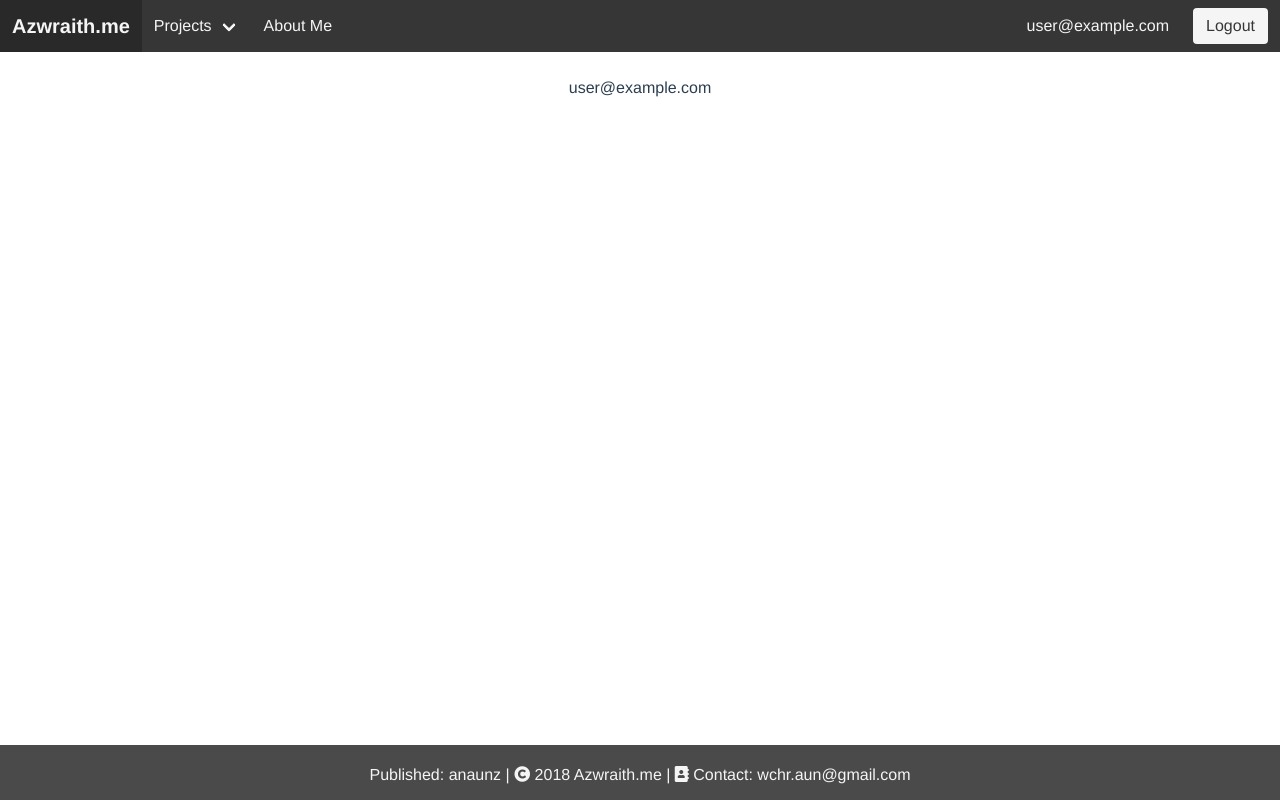
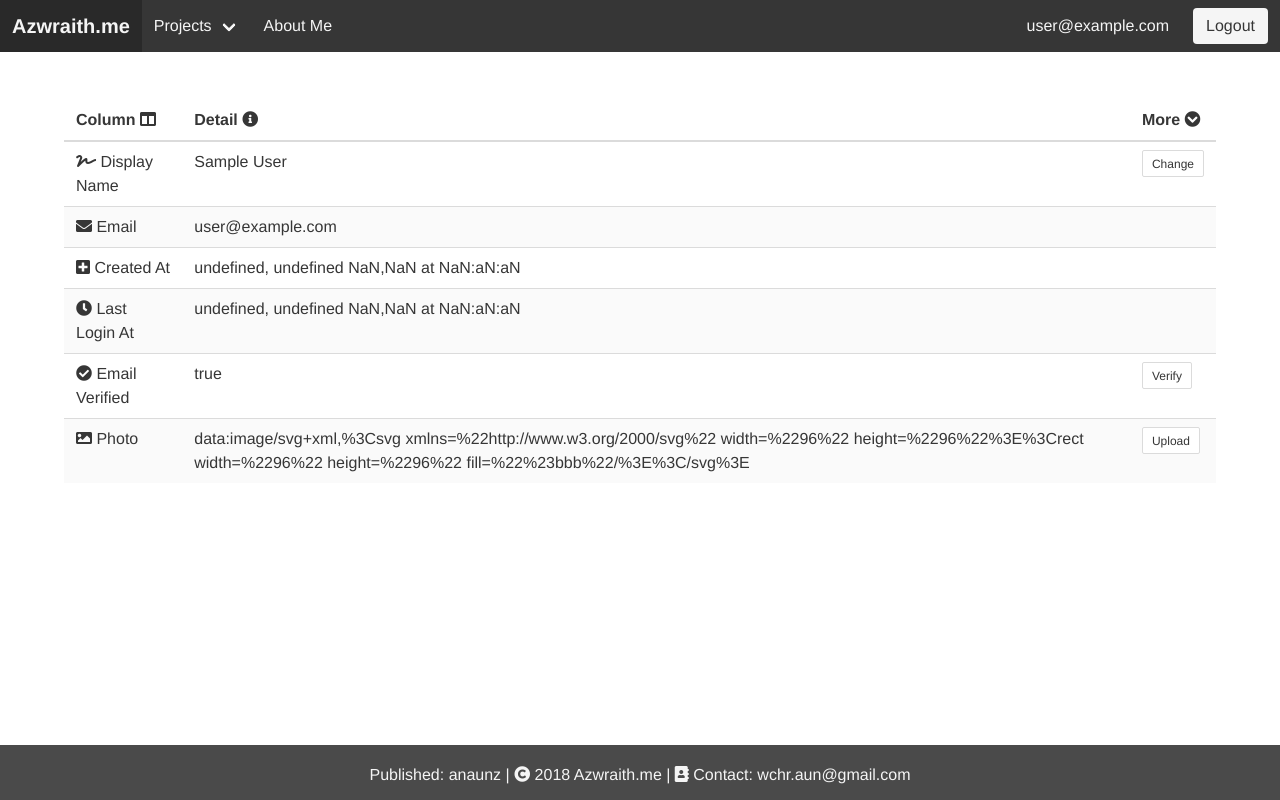
Before and after one commit to wchr-aun/wchr.aun, a Vue app: page /user in a window 1280 px wide. Built offline with nearby package versions, Linux system fonts and the light colour scheme; no server answers; sample sign-in values are in the browser's storage.

Commit message:
Added User page

```diff
--- a/public/index.html
+++ b/public/index.html
@@ -10,6 +10,7 @@
     <link rel="stylesheet" href="https://use.fontawesome.com/releases/v5.6.1/css/all.css" integrity="sha384-gfdkjb5BdAXd+lj+gudLWI+BXq4IuLW5IT+brZEZsLFm++aCMlF1V92rMkPaX4PP" crossorigin="anonymous">
   </head>
   <body>
+    <script src="https://code.jquery.com/jquery-3.3.1.js" integrity="sha256-2Kok7MbOyxpgUVvAk/HJ2jigOSYS2auK4Pfzbm7uH60=" crossorigin="anonymous"></script>
     <noscript>
       <strong>We're sorry but Azwraith.me doesn't work properly without JavaScript enabled. Please enable it to continue.</strong>
     </noscript>
--- a/src/App.vue
+++ b/src/App.vue
@@ -1,9 +1,11 @@
 <template>
   <div id="app">
     <Navbar />
-    <br>
-    <div id="main"><router-view/></div>
-    <br>
+    <div id="main">
+      <section class="section">
+        <router-view/>
+      </section>
+    </div>
     <Footer />
   </div>
 </template>
--- a/src/components/About.vue
+++ b/src/components/About.vue
@@ -60,16 +60,16 @@
       <div class="box">
         <div class="has-text-left">
           #{{comment.id}} |
-          <small>Posted by: <{{comment.data().postedby}}></small>
+          <small>Posted by: &lt;{{comment.data().postedby}}&gt;</small>
           <div class="is-size-7">Posted at: {{timeStampToText(comment.data().postedat)}}</div>
         </div><hr>
         <div class="notification has-background-grey-lighter">
           <div class="columns">
-            <div class="column is-1 has-text-right">Comment:</div>
+            <div class="column is-1 has-text-right is-hidden-touch">Comment:</div>
             <div class="column is-10 has-text-left">{{comment.data().post}}</div>
           </div>
         </div>
-      </div>
+      </div><small></small>
     </div>
 
   </div>
--- a/src/components/Navbar.vue
+++ b/src/components/Navbar.vue
@@ -2,20 +2,23 @@
   <nav class="navbar is-dark" role="navigation" aria-label="main navigation">
   <div class="navbar-brand">
     <router-link to="/" class="navbar-item"><h5 class="title is-5 has-text-white-ter">Azwraith.me</h5></router-link>
+    <a id="burgerd" role="button" class="navbar-burger burger" aria-label="menu" aria-expanded="false" data-target="navbarBasicExample" @click="dropdown">
+      <span aria-hidden="true"></span>
+      <span aria-hidden="true"></span>
+      <span aria-hidden="true"></span>
+    </a>
   </div>
 
-  <div class="navbar-menu has-text-white">
+  <div id="navbarBasicExample" class="navbar-menu has-text-white">
     <div class="navbar-start">
       <div class="navbar-item has-dropdown is-hoverable">
         <a class="navbar-link">Projects</a>
         <div class="navbar-dropdown">
-          <a class="navbar-item">Information</a>
-          <hr class="navbar-divider">
           <a class="navbar-item" href="https://vcabb.azwraith.me">VC-ABB</a>
           <a class="navbar-item" href="https://sgws.azwraith.me">SGWS</a>
         </div>
       </div>
-      <div class="navbar-item"><router-link to="/about" class="has-text-white-ter">About Me</router-link></div>
+      <router-link to="/about" class="navbar-item">About Me</router-link>
     </div>
 
     <div class="navbar-end">
@@ -98,6 +101,16 @@ export default {
       firebase.auth().signOut().then(noData => {
         this.$router.go()
       })
+    },
+    dropdown () {
+      if ($('#burgerd').hasClass('is-active')){
+        document.querySelector('.navbar-burger').classList.remove('is-active')
+        document.querySelector('.navbar-menu').classList.remove('is-active')
+      }
+      else{
+        document.querySelector('.navbar-burger').classList.add('is-active')
+        document.querySelector('.navbar-menu').classList.add('is-active')
+      }
     }
   }
 }
--- a/src/components/User.vue
+++ b/src/components/User.vue
@@ -1,6 +1,46 @@
 <template>
   <div class="container">
-    {{currentUser.email}}
+    <table class="table is-fullwidth is-hoverable is-striped">
+      <thead>
+        <tr>
+          <th>Column <i class="fas fa-columns"></i></th>
+          <th>Detail <i class="fas fa-info-circle"></i></th>
+          <th>More <i class="fas fa-chevron-circle-down"></i></th>
+        </tr>
+      </thead>
+      <tbody>
+        <tr>
+          <td><i class="fas fa-signature"></i> Display Name</td>
+          <td>{{currentUser.displayName}}</td>
+          <td><a class="button is-small">Change</a></td>
+        </tr>
+        <tr>
+          <td><i class="fas fa-envelope"></i> Email</td>
+          <td>{{currentUser.email}}</td>
+          <td></td>
+        </tr>
+        <tr>
+          <td><i class="fas fa-plus-square"></i> Created At</td>
+          <td>{{timeStampToText(Number(currentUser.metadata.a))}}</td>
+          <td></td>
+        </tr>
+        <tr>
+          <td><i class="fas fa-clock"></i> Last Login At</td>
+          <td>{{timeStampToText(Number(currentUser.metadata.b))}}</td>
+          <td></td>
+        </tr>
+        <tr>
+          <td><i class="fas fa-check-circle"></i> Email Verified</td>
+          <td>{{currentUser.emailVerified}}</td>
+          <td><a class="button is-small">Verify</a></td>
+        </tr>
+        <tr>
+          <td><i class="fas fa-image"></i> Photo</td>
+          <td>{{currentUser.photoURL}}</td>
+          <td><a class="button is-small">Upload</a></td>
+        </tr>
+      </tbody>
+    </table>
   </div>
 </template>
 
@@ -17,6 +57,14 @@ export default {
     if(firebase.auth().currentUser) {
       this.currentUser = firebase.auth().currentUser
     }
+  },
+  methods: {
+    timeStampToText (time) {
+      let timeStamp = new Date(time)
+      let Day = ['Sun', 'Mon', 'Tue', 'Wed', 'Thr', 'Fri', 'Sat']
+      let Month = ['January', 'February', 'March', 'April', 'May', 'June', 'July', 'August', 'September', 'October', 'November', 'December']
+      return Day[timeStamp.getDay()] + ', ' + Month[timeStamp.getMonth()] + ' ' + timeStamp.getDate()  + ',' + timeStamp.getFullYear() + ' at ' + timeStamp.getHours() + ':' + ('0' + timeStamp.getMinutes()).slice(-2) + ':' + ('0' + timeStamp.getSeconds()).slice(-2)
+    }
   }
 }
 </script>
```
Also changed, not shown: 1 other file (tests, documents, lock files or other folders).
